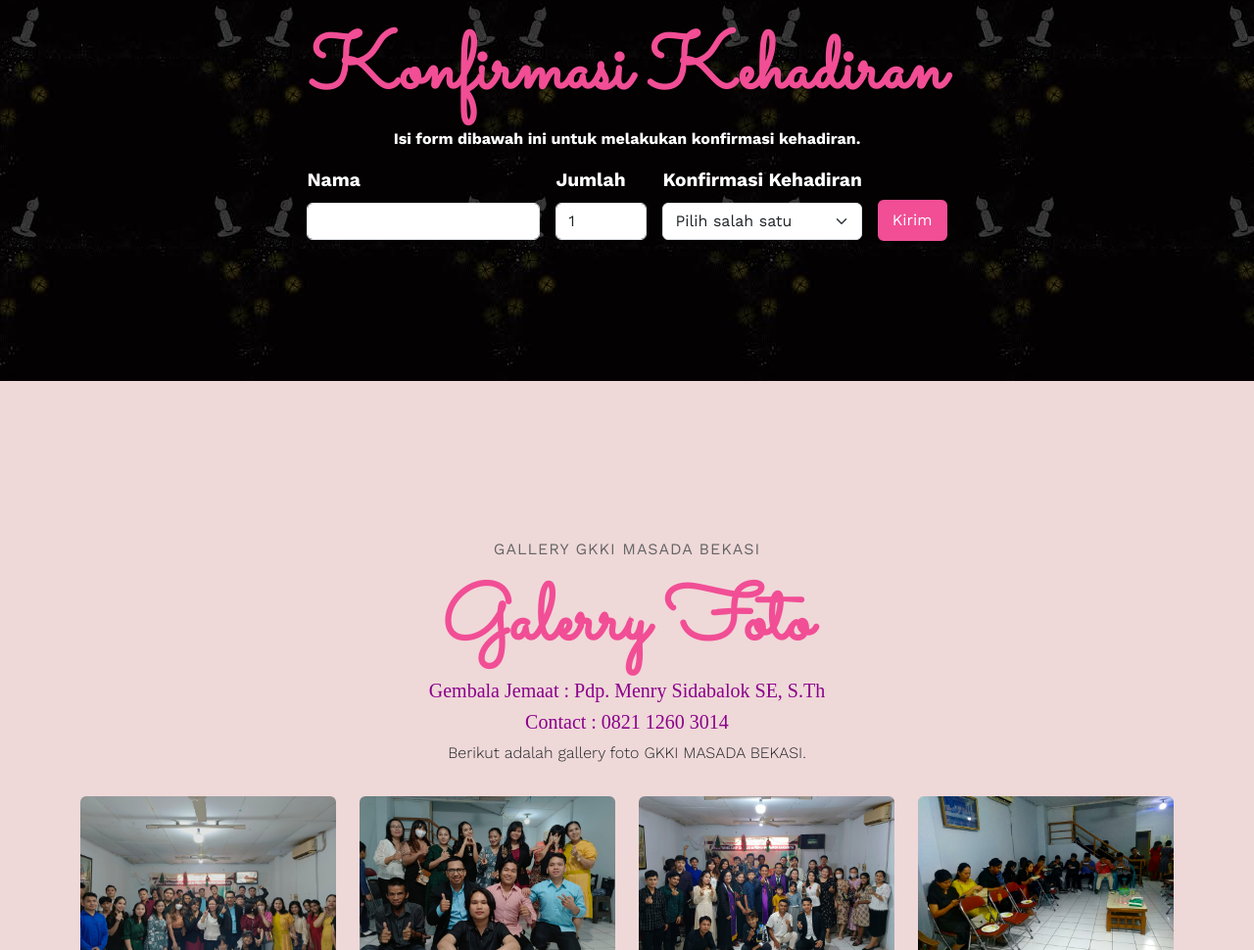
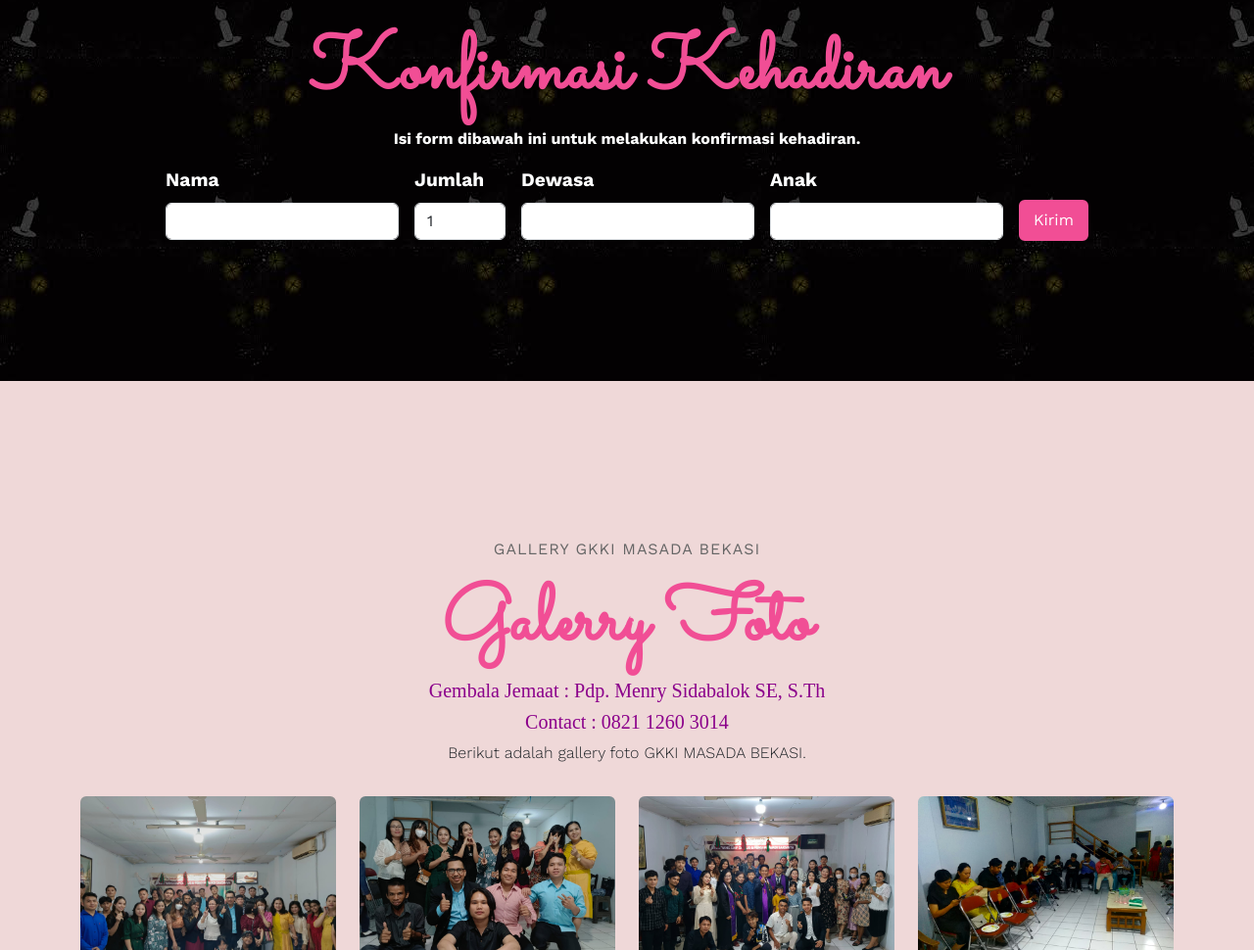
Before and after one commit to agustinusandri/agustinusandri.github.io, a plain HTML site: page index.html in a window 1280 px wide. Shown: the part 2910-3880 px from the top of the page at 98% size. Drawn offline with nearby package versions, Linux system fonts and the light colour scheme; some packages are replaced by stand-ins of ours; a script that the page names is missing.

Commit message:
Index Natal

```diff
--- a/index.html
+++ b/index.html
@@ -149,12 +149,14 @@
       </div>
       <div class="col-12">
         <div class="mb-3">
-          <label for="status" class="form-label">Konfirmasi Kehadiran</label>
-          <select name="status" id="status" class="form-select">
-            <option selected>Pilih salah satu</option>
-            <option value="Hadir">Hadir</option>
-            <option value="Tidak Hadir">Tidak Hadir</option>
-          </select>
+          <label for="jumlah" class="form-label">Dewasa</label>
+          <input type="number" class="form-control" id="dewasa" name="dewasa">
+        </div>
+      </div>
+      <div class="col-12">
+        <div class="mb-3">
+          <label for="jumlah" class="form-label">Anak</label>
+          <input type="number" class="form-control" id="anak" name="anak">
         </div>
       </div>
       <div class="col-12" style="margin-top: 35px;">
```
